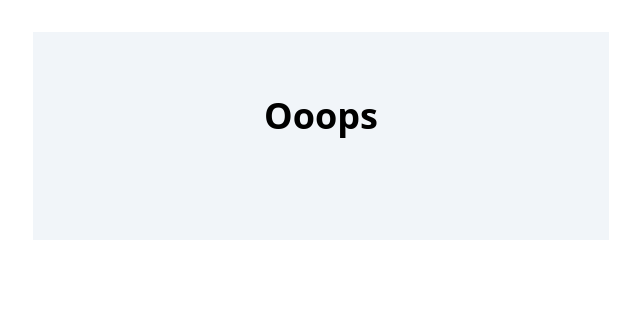
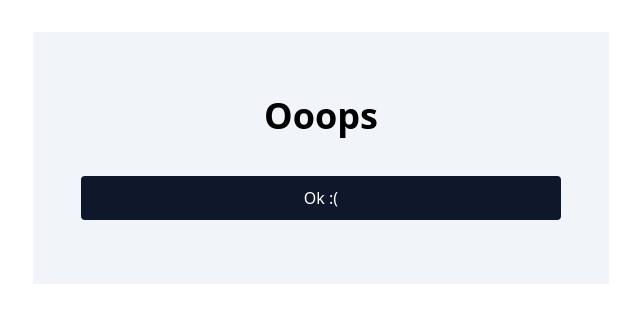
Before and after one commit to gmahatkov/CoverGoExercise, a Vue app: page /error in a window 1280 px wide. Shown: the top 322 px of the page, without its empty margins (319-959 px from the left). Built offline with nearby package versions, Linux system fonts and the light colour scheme.

Commit message:
+add error page

```diff
--- a/src/views/ErrorView.vue
+++ b/src/views/ErrorView.vue
@@ -1,7 +1,41 @@
 <template>
-  <layout-panel title="Ooops"></layout-panel>
+  <layout-panel title="Ooops">
+    <p class="error-msg">
+      {{ errorMsg }}
+    </p>
+    <app-button
+      text="Ok :("
+      variant="variant-2"
+      class="w-full"
+      @click="leave"
+    />
+  </layout-panel>
 </template>
 
 <script setup lang="ts">
+import { useStore } from 'vuex';
+import { computed } from 'vue';
 import LayoutPanel from '@/components/LayoutPanel.vue';
+import AppButton from '@/components/AppButton.vue';
+import { IState } from '@/store';
+import useRouterShortcuts from '@/utils/router-shortcuts';
+
+const store = useStore<IState>();
+const { goToHome } = useRouterShortcuts();
+
+// computed
+const errorMsg = computed(() => store.state.appState.error?.message);
+
+// methods
+function leave() {
+  store.commit('setFormStateToDefault');
+  goToHome();
+}
 </script>
+
+<style>
+.error-msg {
+  white-space: break-spaces;
+  @apply mb-8;
+}
+</style>
```
